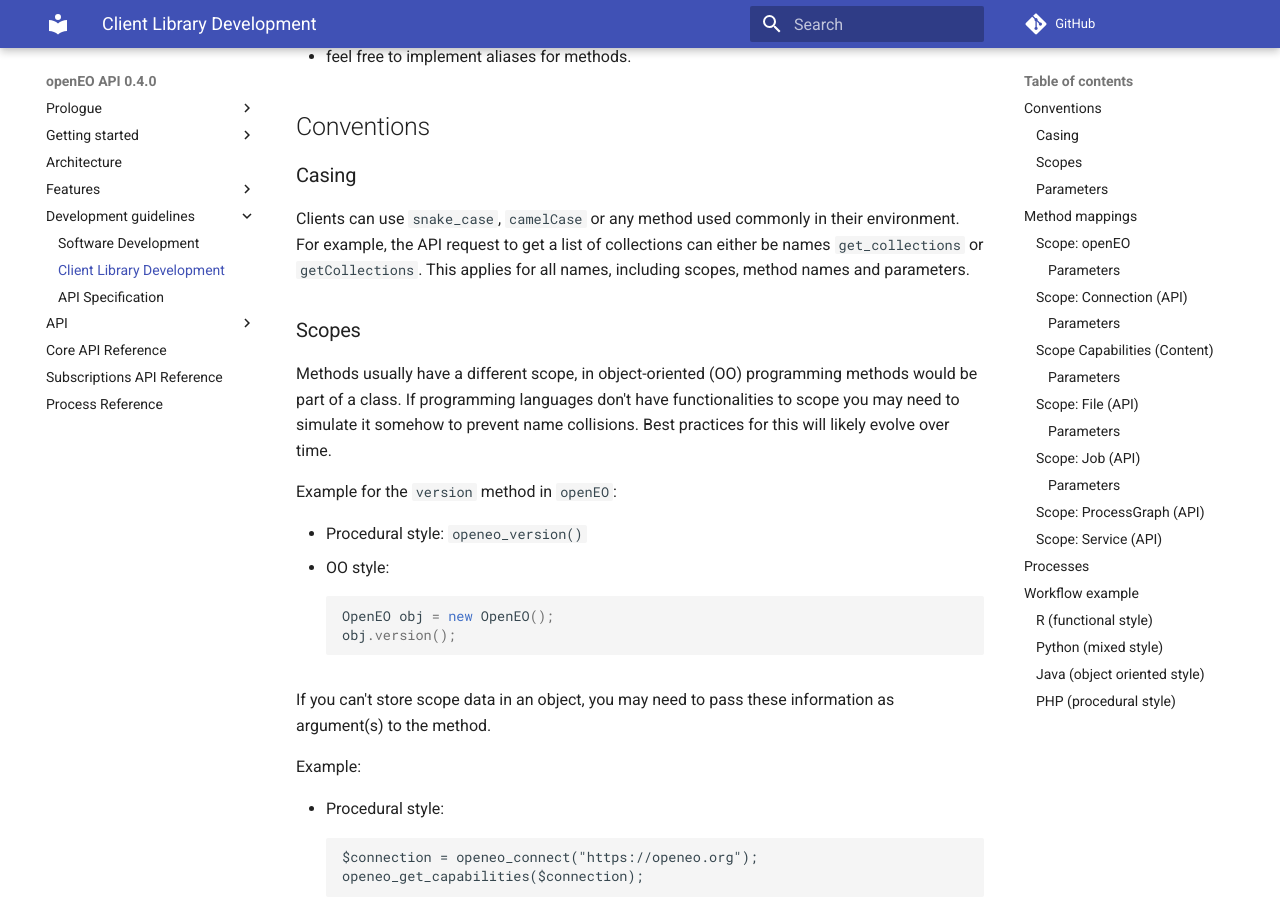
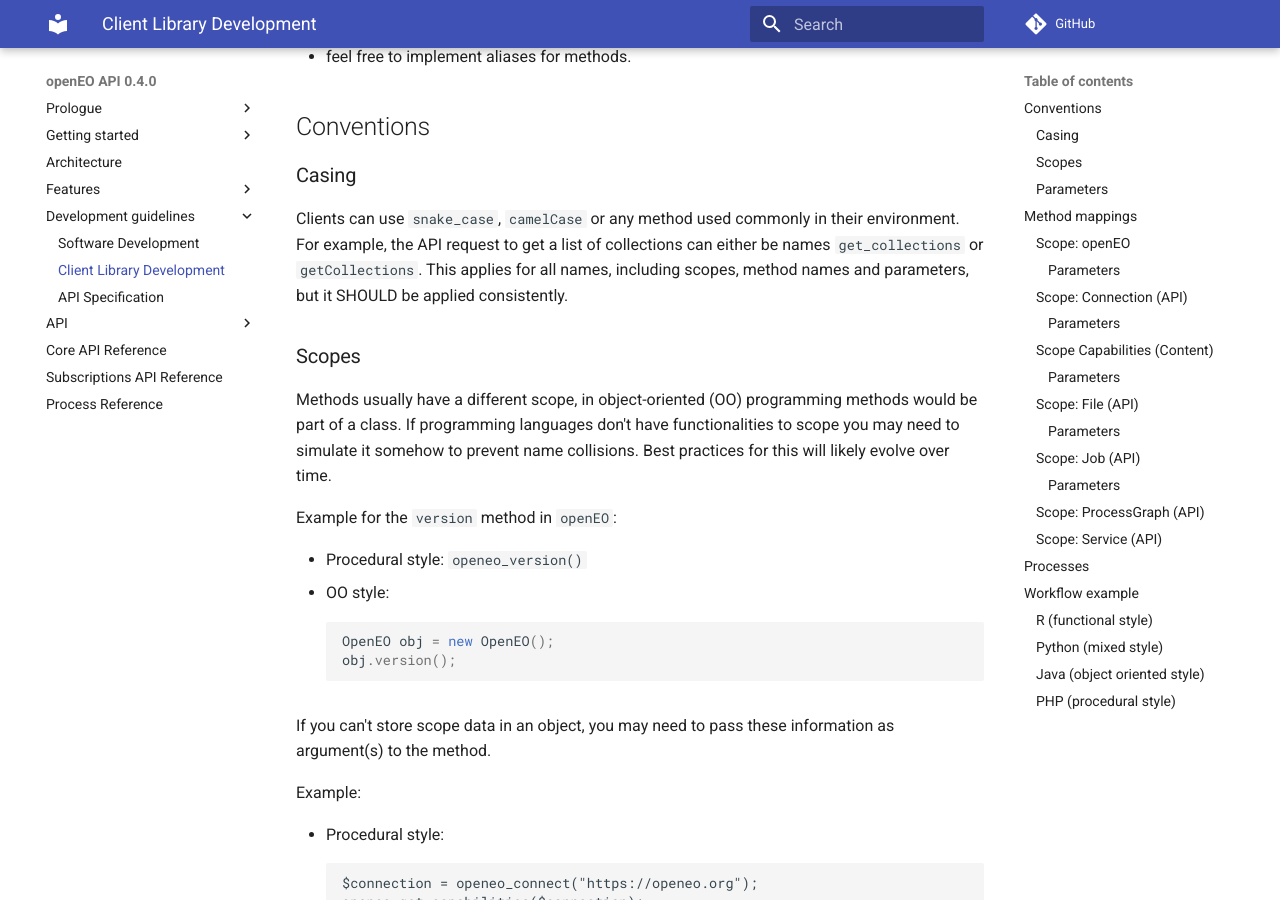
Before and after one commit to Open-EO/openeo-api, an MkDocs documentation site: the page built from docs/guidelines-clients.md, in a window 1280 px wide and 900 px high, scrolled down 304 px. Built offline with MkDocs 1.6.1 and Material for MkDocs 9.7.7, drawn with Linux system fonts in a browser that asks for light colours; comment, search, counter and statistics services are not loaded.

Commit message:
Partly fixing #124 (consistency).

```diff
--- a/docs/guidelines-clients.md
+++ b/docs/guidelines-clients.md
@@ -11,7 +11,7 @@ For best experience libraries should still embrace best practices common in thei
 
 ### Casing
 
-Clients can use `snake_case`, `camelCase` or any method used commonly in their environment. For example, the API request to get a list of collections can either be names `get_collections` or `getCollections`. This applies for all names, including scopes, method names and parameters.
+Clients can use `snake_case`, `camelCase` or any method used commonly in their environment. For example, the API request to get a list of collections can either be names `get_collections` or `getCollections`. This applies for all names, including scopes, method names and parameters, but it SHOULD be applied consistently.
 
 ### Scopes
 
```
